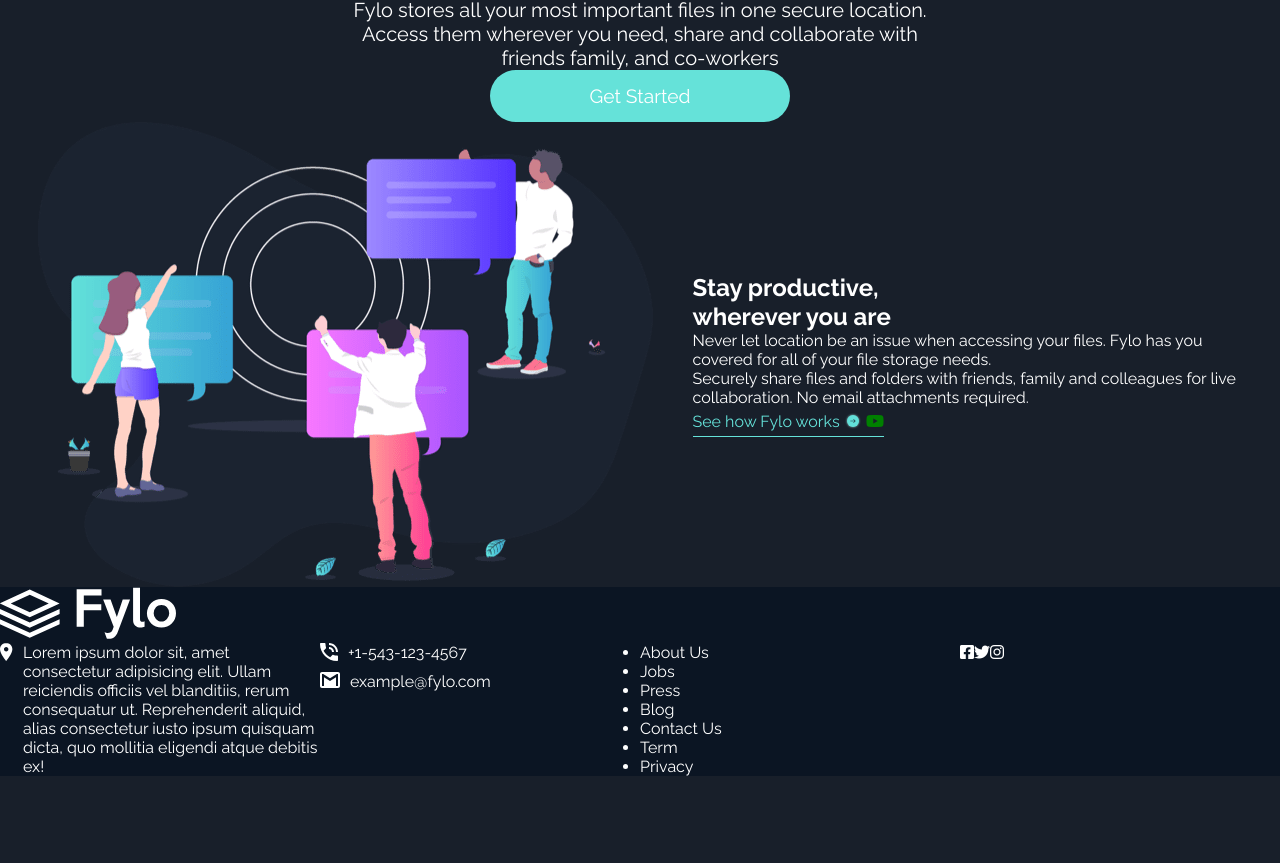
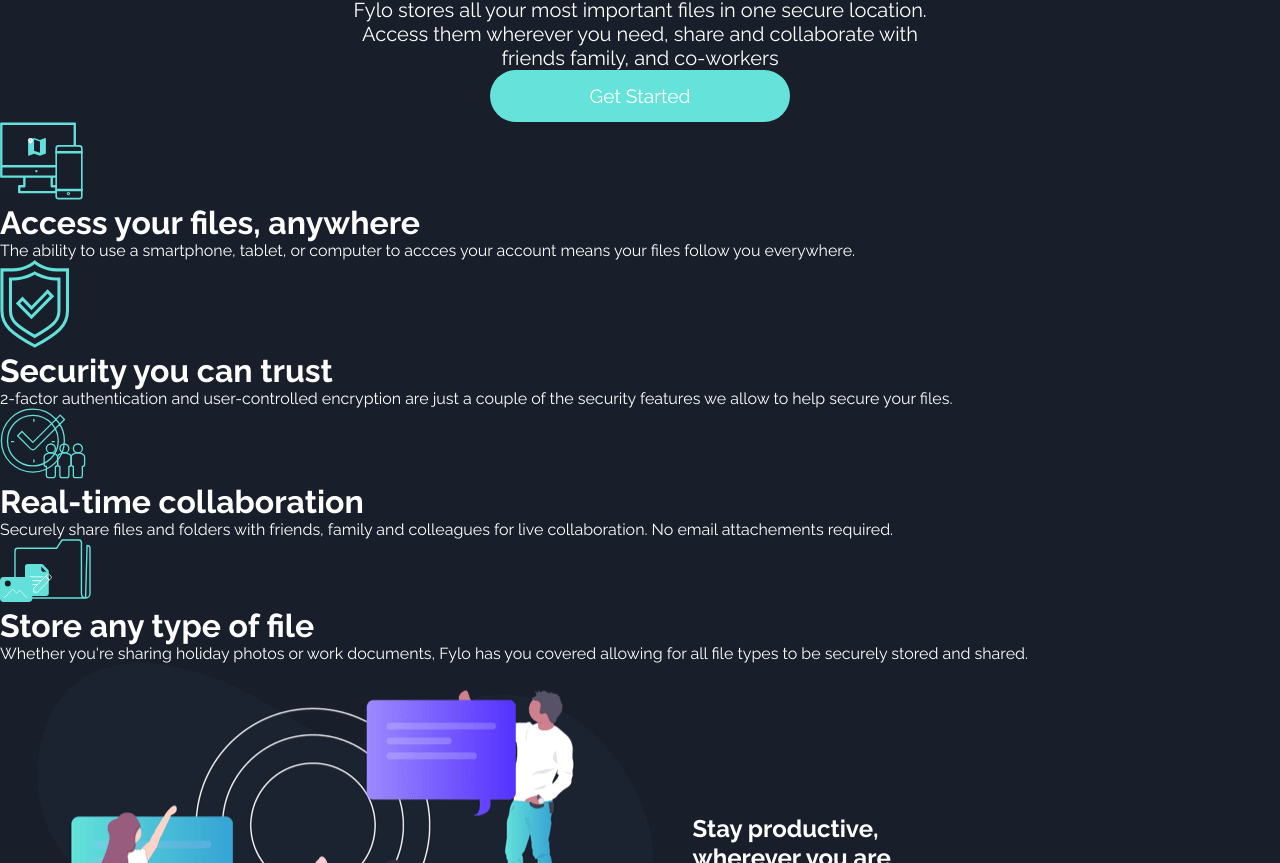
Before and after one commit to acurtido/sp-challenge-5-fylo-landing-page, a React (Vite) app: page / in a window 1280 px wide. Shown: the part 758-1621 px from the top of the page. Before the commit the page ends 1534 px from the top, so only its background shows below. Built offline with nearby package versions, Linux system fonts and the light colour scheme.

Commit message:
Add Features.jsx

```diff
--- /dev/null
+++ b/src/components/Features.jsx
@@ -0,0 +1,13 @@
+import features from '../data/features.json';
+
+export default function Features() {
+    return <>
+        {features.map(data => (
+            <div>
+                <img src={data.image} alt={data.title} />
+                <h1>{data.title}</h1>
+                <p>{data.description}</p>
+            </div>
+        ))}
+    </>
+}
--- a/src/index.jsx
+++ b/src/index.jsx
@@ -5,11 +5,13 @@
 import Hero from './components/Hero'
 import StayProductive from './components/StayProductive'
 import Footer from './components/Footer'
+import Features from './components/Features'
 
 ReactDOM.createRoot(document.getElementById('root')).render(
   <React.StrictMode>
     <Navigation />
     <Hero />
+    <Features />
     <StayProductive />
     <Footer />
   </React.StrictMode>,
```
